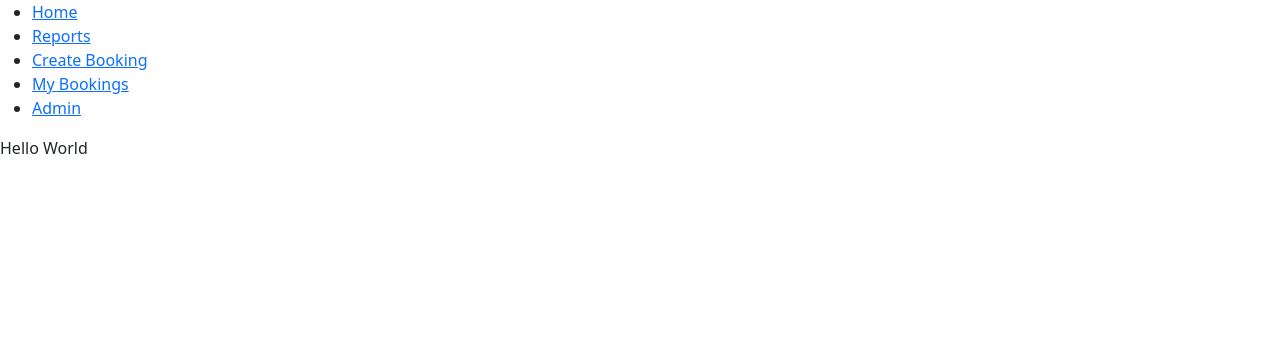
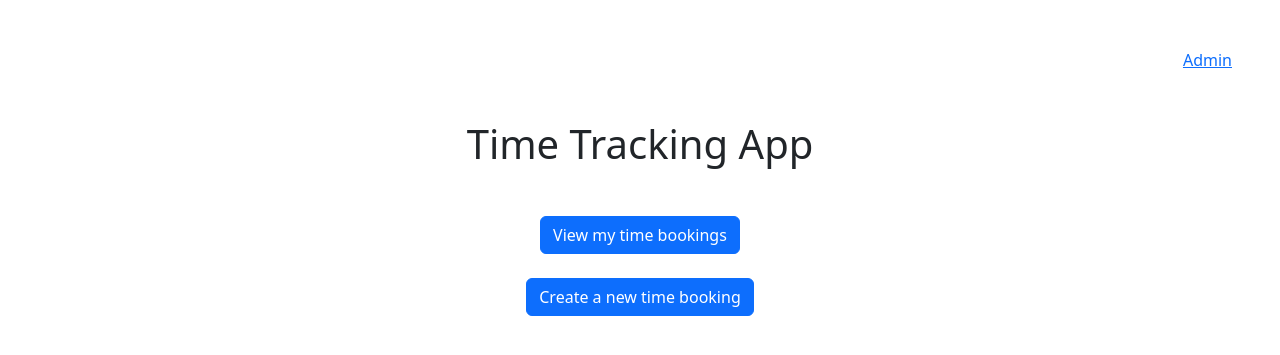
Before and after one commit to neptunhiker/home, a Django app: page /timetracking/home in a window 1280 px wide. Shown: the top 355 px of the page. Run offline with Django 4.2, Linux system fonts and the light colour scheme; parts of the project's set-up code (start-up, migrations or seed data) failed here and were passed over.

Commit message:
Make an app home page for timetracking and remove the not necessary nav items

```diff
--- a/timetracking/templates/base.html
+++ b/timetracking/templates/base.html
@@ -14,14 +14,8 @@
 </head>
 
 <header>
-    <nav>
-        <ul>
-            <li><a href="{% url 'home' %}">Home</a></li>
-            <li><a href="{% url 'reports' %}">Reports</a></li>
-            <li><a href="{% url 'booking_new' %}">Create Booking</a></li>
-            <li><a href="{% url 'booking_list' %}">My Bookings</a></li>
-            <li><a href="{% url 'admin:index' %}">Admin</a></li>
-        </ul>
+    <nav class="text-end p-5">
+      <a href="{% url 'admin:index' %}">Admin</a>
     </nav>
 </header>
 <body>
--- a/timetracking/templates/booking_new.html
+++ b/timetracking/templates/booking_new.html
@@ -3,7 +3,7 @@
 
 {% block content %}
 
-<div class="container">
+<div class="container mt-5">
   <div class="row">
     <div class="col-12 col-md-6 d-flex flex-column text-md-center justify-content-center bg-light rounded">
       <div class="display-1 text-success d-none d-md-block">
--- a/timetracking/templates/home.html
+++ b/timetracking/templates/home.html
@@ -2,6 +2,19 @@
 
 {% block content %}
 
-<div>Hello World</div>
-
+<section>
+  <div class="container text-center">
+    <h1 class="mb-5">Time Tracking App</h1>
+    <div class="row justify-content-center">
+      <div class="col-4">
+        <a class="btn btn-primary" href="{% url 'booking_list' %}">View my time bookings</a>
+      </div>
+    </div>
+    <div class="row justify-content-center my-4">
+      <div class="col-4">
+        <a class="btn btn-primary" href="{% url 'booking_new' %}">Create a new time booking</a>
+      </div>
+    </div>
+  </div>
+</section>
 {% endblock content %}
```
